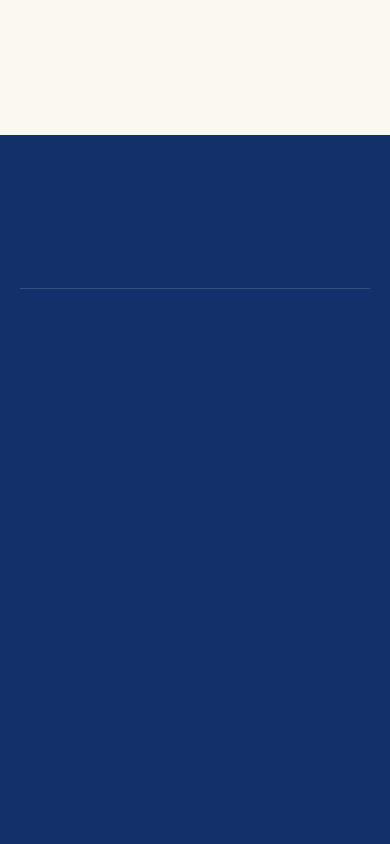
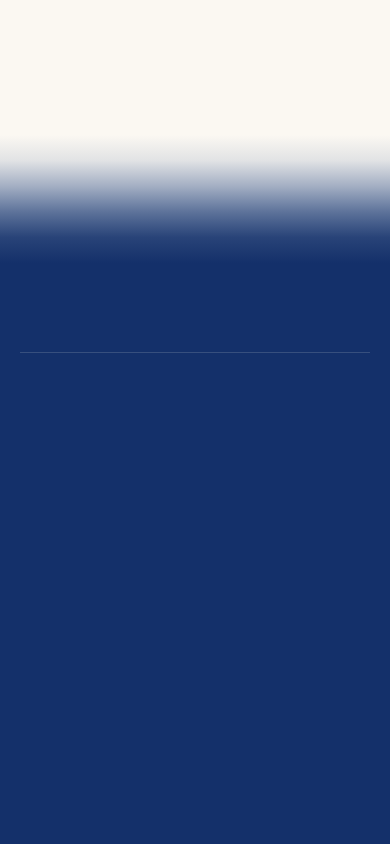
Before and after one commit to 4nand1/MindMaze, a Next.js app: page / in a window 390 px wide. Shown: the part 6220-7064 px from the top of the page. Built offline with nearby package versions, Linux system fonts and the light colour scheme.

Commit message:
Ease the impact band fade instead of a hard edge

```diff
--- a/app/globals.css
+++ b/app/globals.css
@@ -131,10 +131,34 @@ body::after {
   }
 }
 
-/* Blue surfaces: one flat night blue. Long fades and stacked blues read as overworked. */
-.sky-card,
+/* Blue surfaces: one flat night blue, no stacked blues. */
+.sky-card {
+  background: #14306a;
+}
+/* Full-width band that melts out of the paper and back. Eased stops in oklab: a plain
+   linear fade goes muddy grey in the middle and shows a visible edge where it meets the blue. */
 .sky-band {
-  background: #14306a;
+  --b: #14306a;
+  --p: var(--color-paper);
+  --fade: 8rem;
+  @media (width >= 48rem) {
+    --fade: 14rem;
+  }
+  background: linear-gradient(
+    in oklab to bottom,
+    var(--p) 0,
+    color-mix(in oklab, var(--b) 10%, var(--p)) calc(var(--fade) * 0.2),
+    color-mix(in oklab, var(--b) 35%, var(--p)) calc(var(--fade) * 0.4),
+    color-mix(in oklab, var(--b) 65%, var(--p)) calc(var(--fade) * 0.6),
+    color-mix(in oklab, var(--b) 90%, var(--p)) calc(var(--fade) * 0.8),
+    var(--b) var(--fade),
+    var(--b) calc(100% - var(--fade)),
+    color-mix(in oklab, var(--b) 90%, var(--p)) calc(100% - var(--fade) * 0.8),
+    color-mix(in oklab, var(--b) 65%, var(--p)) calc(100% - var(--fade) * 0.6),
+    color-mix(in oklab, var(--b) 35%, var(--p)) calc(100% - var(--fade) * 0.4),
+    color-mix(in oklab, var(--b) 10%, var(--p)) calc(100% - var(--fade) * 0.2),
+    var(--p) 100%
+  );
 }
 
 
--- a/app/site.tsx
+++ b/app/site.tsx
@@ -371,7 +371,7 @@ const SMALL_AIMAGS = ["ub", "ork", "dar", "gsu"];
 // The deep-blue band: numbers that count up, and a map of Mongolia's aimags.
 function Impact({ t, lang }: { t: T; lang: Lang }) {
   return (
-    <section id="impact" className="sky-band gutter py-20 text-bone md:py-36">
+    <section id="impact" className="sky-band gutter py-36 text-bone md:py-64">
       <Label n="05">{t.impact.label}</Label>
       <dl className="border-t border-bone/15">
         {impactNumbers.map((s, i) => (
```
